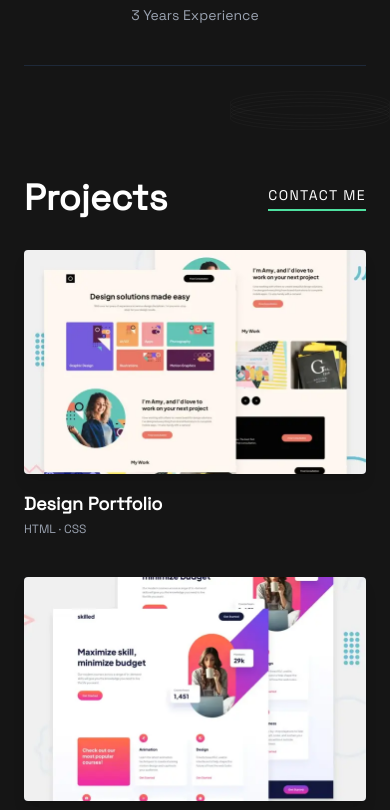
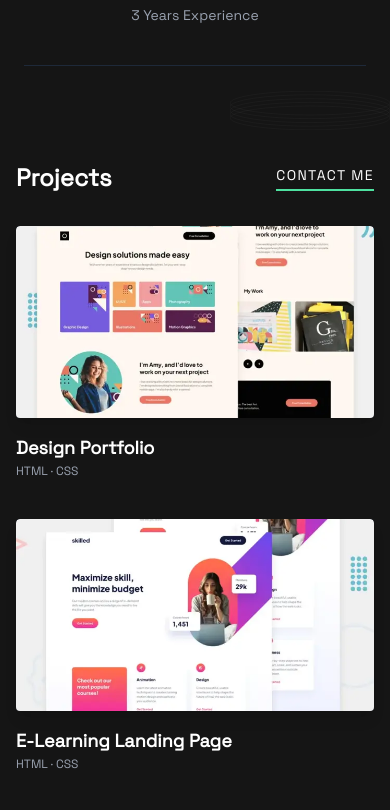
Before and after one commit to Skyz03/Vite-Developer-Portfolio, a React (Vite) app: page / in a window 390 px wide. Shown: the part 1600-2410 px from the top of the page. Built offline with nearby package versions, Linux system fonts and the light colour scheme.

Commit message:
Update Projects Section for mobile-first

```diff
--- a/src/components/Projects.jsx
+++ b/src/components/Projects.jsx
@@ -3,10 +3,11 @@ import data from '../data/data.json';
 
 function Projects() {
   return (
-    <section className="mx-auto max-w-6xl px-6 py-12 text-white">
+    <section className="mx-auto max-w-6xl px-4 py-8 sm:px-6 sm:py-12 text-white">
+
       {/* Header */}
       <div className="flex items-center justify-between mb-8">
-        <h2 className="text-4xl font-extrabold">Projects</h2>
+        <h2 className="text-2xl sm:text-4xl font-extrabold">Projects</h2>
         <a href="#" className="text-sm tracking-widest border-b-2 border-accent pb-1">
           CONTACT ME
         </a>
@@ -19,14 +20,15 @@ function Projects() {
             {/* Image + Hover Overlay */}
             <article className="group relative cursor-pointer overflow-hidden rounded bg-gray-900 shadow-lg transition-transform hover:-translate-y-2">
               <div
-                className="h-56 rounded bg-cover bg-center"
+                className="h-48 sm:h-56 rounded bg-cover bg-center"
 
               >
                 <picture>
-                  <source media="(width < 800px)" srcset={p.smallImage}/>
-                  <source media="(width >= 800px)" srcset={p.largeImage} />
-                  <img src={p.largeImage} alt="Chris standing up holding his daughter Elva" />
+                  <source media="(max-width: 799px)" srcSet={p.smallImage} />
+                  <source media="(min-width: 800px)" srcSet={p.largeImage} />
+                  <img src={p.largeImage} alt={p.title} className="w-full h-56 object-cover rounded" />
                 </picture>
+
               </div>
 
               {/* Hover Buttons */}
@@ -44,7 +46,7 @@ function Projects() {
 
             {/* Text Outside Card */}
             <h3 className="mt-4 font-semibold">{p.title}</h3>
-            <div className="mt-1 text-xs text-gray-400">{p.tags.join('  ·  ')}</div>
+            <div className="mt-0.5 text-xs text-gray-400">{p.tags.join('  ·  ')}</div>
           </div>
         ))}
       </div>
```
